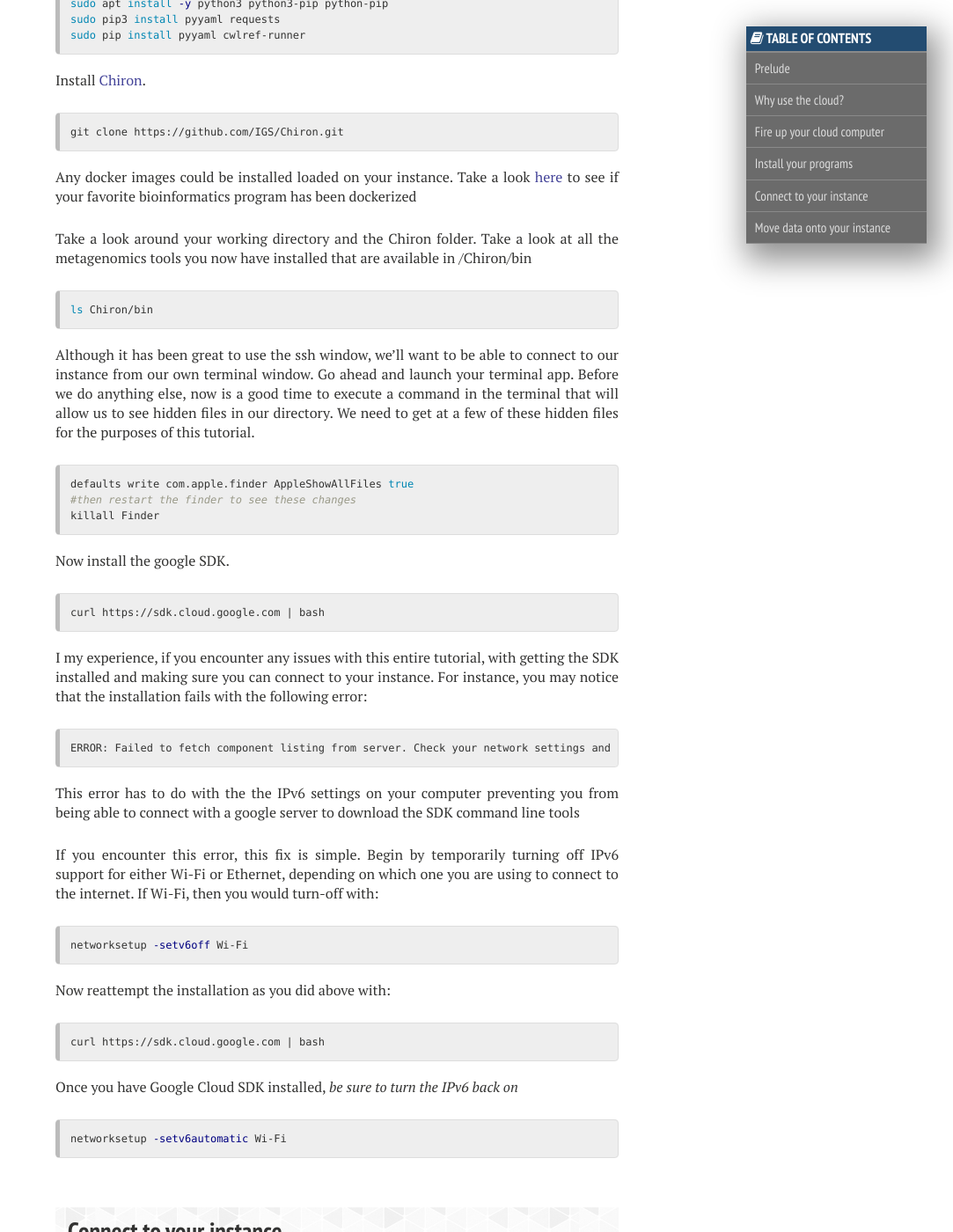
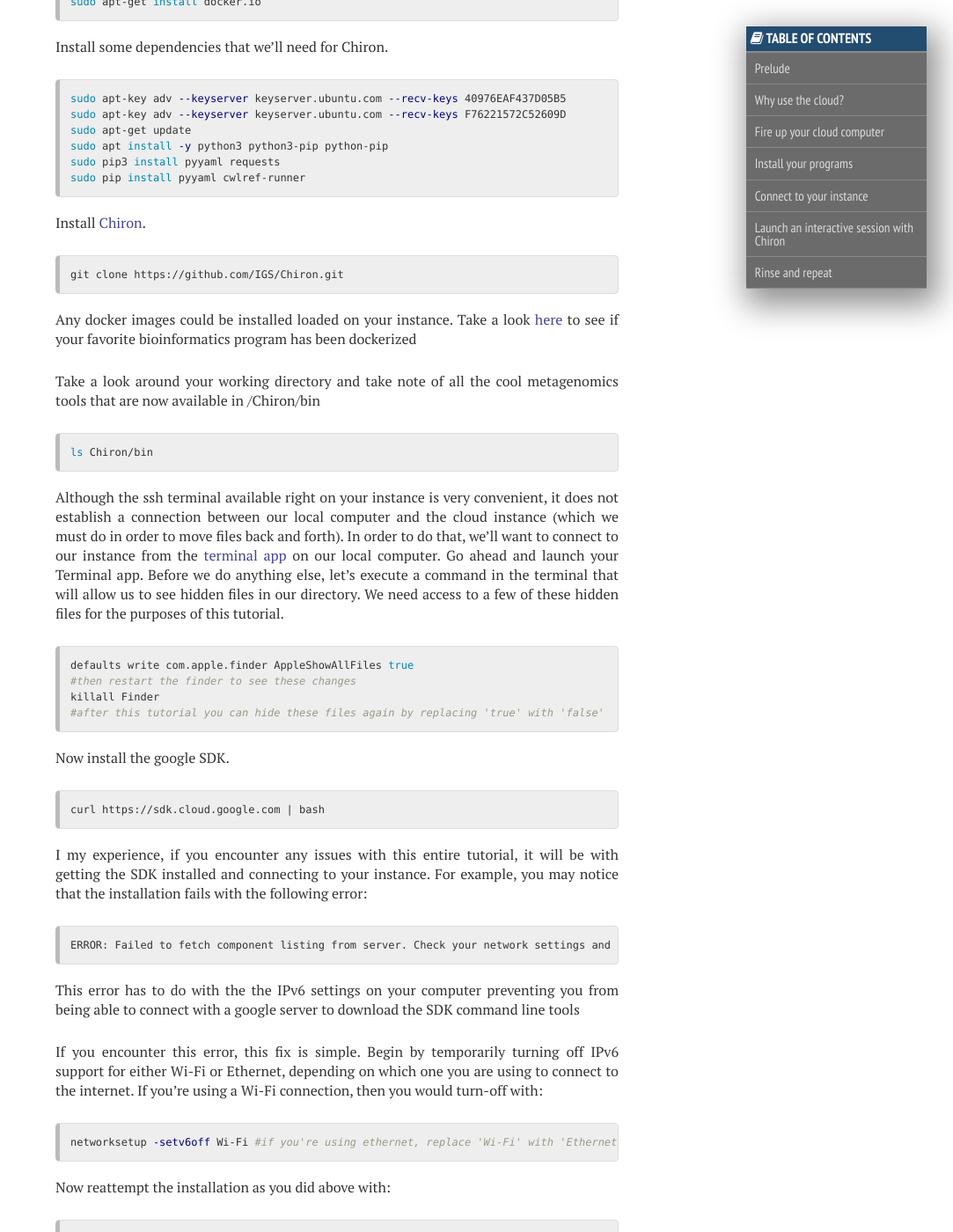
Before and after one commit to hostmicrobe/hostmicrobe.github.io, a Jekyll site: the page built from _posts/microbiome/2017-07-10-cloudComputing.md, in a window 1280 px wide and 1400 px high, scrolled down 2339 px. Shown: the whole window at 88% size, without its empty margins (197-1280 px from the left). Built offline with Jekyll 4.4.1, drawn with Linux system fonts in a browser that asks for light colours; nearby versions of some CDN libraries; some of the changed text lies outside the part shown.

Commit message:
updating blog post

```diff
--- a/_posts/microbiome/2017-07-10-cloudComputing.md
+++ b/_posts/microbiome/2017-07-10-cloudComputing.md
@@ -16,6 +16,8 @@ comments: true
 **Disclaimer: This is my first blog post.**  That's right, I'm a complete rookie at this.  Why now?  Well, since starting my faculty position four years ago and working to help build and direct the Center for Host-Microbial Interactions, I increasingly find myself involved in various collaborations or projects where there's something really interesting that I think would be useful to share with either my lab or with the broader scientific community, but which doesn't easily translate into a traditional publication.  Basically, I'm learning some cool stuff, and it's not always evident in my publications, so here we are.
 
 Case-in-point, I recently attended this [Microbiome Analysis in the Cloud](http://www.igs.umaryland.edu/topics/microbiome-cloud/), held at the Institute for Genome Sciences at the University of Baltimore.  The two-day workshop had a lot of high points, including excellent planning and preparation on the part of the organizers, a highly skilled staff that worked the room to help troubleshoot, and a program that covered a lot of ground.  While that latter point was explicitly stated as a goal of the workshop, it means that I left the workshop feeling I wouldn't be able to work through a full dataset on my own.  Now that I've had a chance to review the workshop materials, I feel a bit more comfortable and want to put down my workflow in this blog post.  Expect updates in the coming months as I marinate on this.
+
+I also want to acknowledge [Joshua Orvis](https://github.com/jorvis), a bioinformatician at IGS and one of workshop instructors.  Without his one-on-one help and his development of Chiron, this tutorial wouldn't be possible.
 
 
 ## Why use the cloud?
@@ -37,15 +39,16 @@ I put together the video tutorial below to walk you through the follow steps:
 
 I've also included the commands used in the video, below.
 
+Once your gcloud instance is running, click on the 'ssh' button beside the instance and you will open a terminal window.  This fast and easy way to connect to your cloud instance is one nice feature of the way gcloud is setup. We'll now use this terminal to install Docker and Chiron.
+
 ## Install your programs
 
 Install Docker
-Once your gcloud instance is running, click on the 'ssh' button beside the instance and you will open .  The is a really nice feature of glcoud.  Use this ssh terminal window to install Docker
 {% highlight bash %}
 sudo apt-get install docker.io
 {% endhighlight %}
 
-Install some dependencies.
+Install some dependencies that we'll need for Chiron.
 {% highlight bash %}
 sudo apt-key adv --keyserver keyserver.ubuntu.com --recv-keys 40976EAF437D05B5
 sudo apt-key adv --keyserver keyserver.ubuntu.com --recv-keys F76221572C52609D
@@ -61,16 +64,17 @@ git clone https://github.com/IGS/Chiron.git
 {% endhighlight %}
 Any docker images could be installed loaded on your instance.  Take a look [here](http://biocontainers.pro/) to see if your favorite bioinformatics program has been dockerized
 
-Take a look around your working directory and the Chiron folder.  Take a look at all the metagenomics tools you now have installed that are available in /Chiron/bin
+Take a look around your working directory and take note of all the cool metagenomics tools that are now available in /Chiron/bin
 {% highlight bash %}
 ls Chiron/bin
 {% endhighlight %}
 
-Although it has been great to use the ssh window, we'll want to be able to connect to our instance from our own terminal window.  Go ahead and launch your terminal app.  Before we do anything else, now is a good time to execute a command in the terminal that will allow us to see hidden files in our directory.  We need to get at a few of these hidden files for the purposes of this tutorial.
+Although the ssh terminal available right on your instance is very convenient, it does not establish a connection between our local computer and the cloud instance (which we must do in order to move files back and forth).  In order to do that, we'll want to connect to our instance from the [terminal app](https://en.wikipedia.org/wiki/Terminal_(macOS)) on our local computer.  Go ahead and launch your Terminal app.  Before we do anything else, let's execute a command in the terminal that will allow us to see hidden files in our directory.  We need access to a few of these hidden files for the purposes of this tutorial.
 {% highlight bash %}
 defaults write com.apple.finder AppleShowAllFiles true
 #then restart the finder to see these changes
 killall Finder
+#after this tutorial you can hide these files again by replacing 'true' with 'false'
 {% endhighlight %}
 
 Now install the google SDK.
@@ -78,16 +82,16 @@ Now install the google SDK.
 curl https://sdk.cloud.google.com | bash
 {% endhighlight %}
 
-I my experience, if you encounter any issues with this entire tutorial, with getting the SDK installed and making sure you can connect to your instance. For instance, you may notice that the installation fails with the following error:
+I my experience, if you encounter any issues with this entire tutorial, it will be with getting the SDK installed and connecting to your instance. For example, you may notice that the installation fails with the following error:
 {% highlight bash %}
 ERROR: Failed to fetch component listing from server. Check your network settings and try again
 {% endhighlight %}
 This error has to do with the the IPv6 settings on your computer preventing you from being able to connect with a google server to download the SDK command line tools
 
-If you encounter this error, this fix is simple.  Begin by temporarily turning off IPv6 support for either Wi-Fi or Ethernet, depending on which one you are using to connect to the internet.  If Wi-Fi, then you would turn-off with:
+If you encounter this error, this fix is simple.  Begin by temporarily turning off IPv6 support for either Wi-Fi or Ethernet, depending on which one you are using to connect to the internet.  If you're using a Wi-Fi connection, then you would turn-off with:
 
 {% highlight bash %}
-networksetup -setv6off Wi-Fi
+networksetup -setv6off Wi-Fi #if you're using ethernet, replace 'Wi-Fi' with 'Ethernet' in this line
 {% endhighlight %}
 
 Now reattempt the installation as you did above with:
@@ -101,11 +105,31 @@ networksetup -setv6automatic Wi-Fi
 {% endhighlight %}
 
 ## Connect to your instance
-Open *your terminal app* (not the ssh window) and connect to your instance.  Be patient here, as this may take a moment to connect.
+Now we'll connect to the instance from within our Terminal.
 {% highlight bash %}
-gcloud compute ssh instance-1
+gcloud compute ssh instance-1 #if your instance is not called 'instance-1', be sure to modify this line accordingly
+#Be patient here, as this may take a moment to connect.
 {% endhighlight %}
 
-## Move data onto your instance
+## Launch an interactive session with Chiron
 
-Key files have been generated, but will not be visible on your file system until you instruct you OS to show all files using this command
+Launch MetaPhlan
+{% highlight bash %}
+sudo ./Chiron/bin/phlan_interactive -l ~/data
+#the -l option tells the interactive to setup a new folder in our home directory called 'data'.
+#This is where we'll put all our files for analysis
+{% endhighlight %}
+
+Set permissions so you can transfer data
+{% highlight bash %}
+ls -l #checking permissions on all files and folders in the directory
+sudo chown [your username] [name of folder you want to own] #makes you the owner of the folder.
+sudo chgrp [your group name] [name of folder you want to own] #makes you the group
+chown 777 [name of folder] #changes read/write permission on this folder
+{% endhighlight %}
+
+
+## Rinse and repeat
+Go back to the your google cloud account, select the instance you've been working with (checkbox to the left of the instance), and choose 'Delete' from the menu bar.  Make sure you can repeat the whole set-up again, *except* for the installation of the SDK -- this only needed to be done once.
+
+Once you're comfortable with the whole process, you're ready to move on to [part II of this tutorial]()!
```
Also changed, not shown: other parts of _posts/microbiome/2017-07-10-cloudComputing.md (+1 -1 lines).
